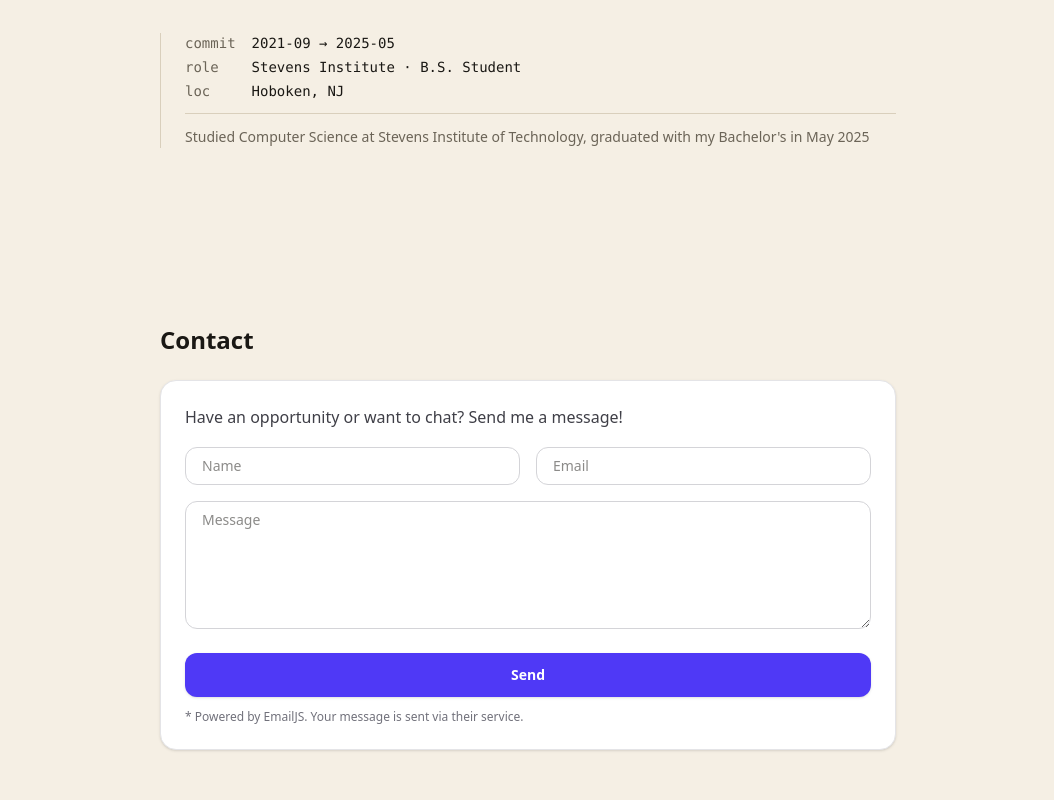
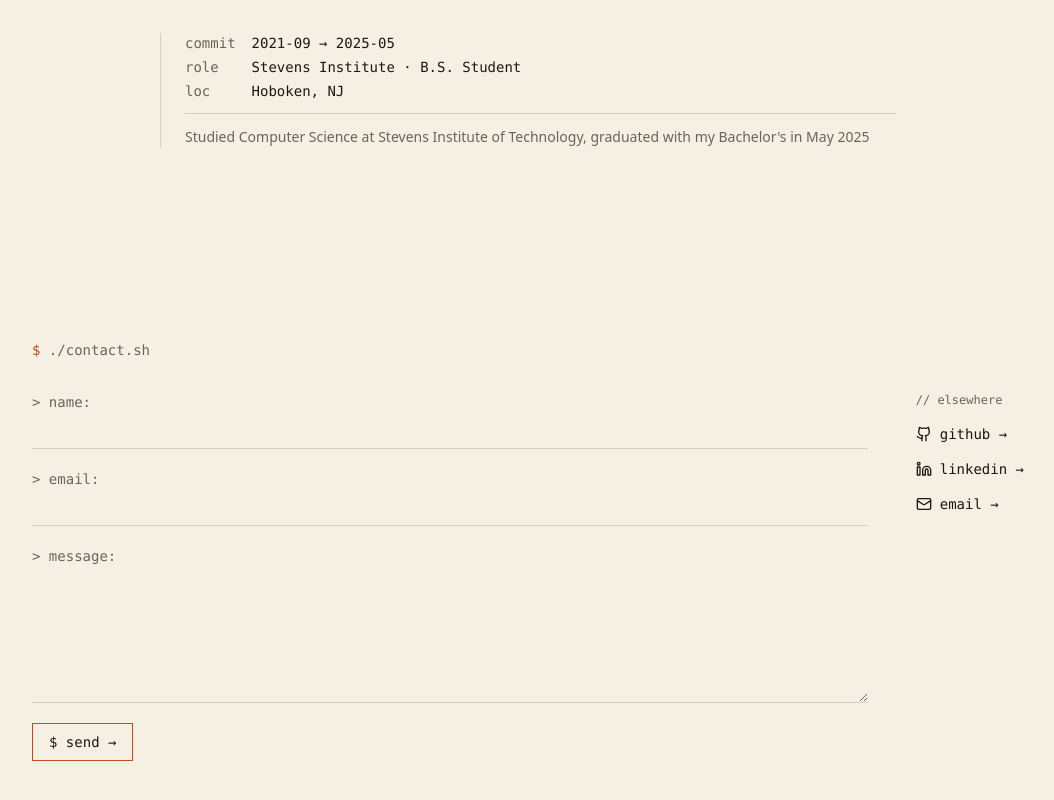
Before and after one commit to ahing1/Portfolio, a React (Vite) app: page / in a window 1280 px wide. Shown: the part 3518-4318 px from the top of the page, without its empty margins (112-1166 px from the left). Built offline with nearby package versions, Linux system fonts and the light colour scheme.

Commit message:
feat(portfolio): restyle Contact as shell prompt, preserve submit logic

```diff
--- a/src/components/Contact.jsx
+++ b/src/components/Contact.jsx
@@ -1,4 +1,5 @@
-import React, { useRef, useState } from "react";
+import { Github, Linkedin, Mail } from "lucide-react";
+import { useRef, useState } from "react";
 import emailjs from "@emailjs/browser";
 
 export const ContactSection = () => {
@@ -27,99 +28,95 @@ export const ContactSection = () => {
   };
 
   return (
-    <section id="contact" className="mx-auto max-w-3xl px-4 py-20 scroll-mt-24">
-      <h2 className="mb-6 text-2xl font-bold">Contact</h2>
+    <section id="contact" className="mx-auto max-w-5xl px-4 py-24 scroll-mt-20">
+      <h2 className="mb-8 font-mono text-sm text-ink-dim">
+        <span className="text-accent">$</span> ./contact.sh
+      </h2>
 
-      <div className="rounded-2xl border border-zinc-200 bg-white p-6 shadow-sm dark:border-zinc-700 dark:bg-zinc-900">
-        {status.ok ? (
-          <p className="text-green-600 dark:text-green-400 font-medium">
-            Thanks for your message! I'll get back to you soon.
-          </p>
-        ) : (
-          <>
-            <p className="mb-4 text-zinc-700 dark:text-zinc-300">
-              Have an opportunity or want to chat? Send me a message!
+      <div className="grid grid-cols-1 gap-12 md:grid-cols-[1fr_auto]">
+        <div>
+          {status.ok ? (
+            <p className="font-mono text-sm text-ok">
+              ✓ sent — I'll get back to you soon.
             </p>
-
+          ) : (
             <form
               ref={formRef}
               onSubmit={sendEmail}
-              className="grid grid-cols-1 gap-4 md:grid-cols-2"
+              className="space-y-5 font-mono text-sm"
             >
-              <div>
-                <label htmlFor="user_name" className="sr-only">Name</label>
-                <input
-                  id="user_name"
-                  type="text"
-                  name="user_name"
-                  required
-                  autoComplete="name"
-                  placeholder="Name"
-                  className="w-full rounded-xl border border-zinc-300 bg-transparent px-4 py-2 text-sm outline-none focus:ring-2 focus:ring-indigo-500 dark:border-zinc-700"
-                />
-              </div>
+              <Field label="> name:" id="user_name" name="user_name" type="text" autoComplete="name" required />
+              <Field label="> email:" id="user_email" name="user_email" type="email" autoComplete="email" required />
+              <Field
+                label="> message:"
+                id="message"
+                name="message"
+                as="textarea"
+                rows={6}
+                required
+              />
+              <input type="text" name="subject" className="hidden" tabIndex={-1} autoComplete="off" />
+              <button
+                type="submit"
+                className="border border-accent px-4 py-2 text-ink transition-colors duration-150 hover:bg-accent hover:text-bg disabled:cursor-not-allowed disabled:opacity-50"
+                disabled={status.sending}
+              >
+                {status.sending ? "$ sending…" : "$ send →"}
+              </button>
+              {status.err && (
+                <p className="text-warn">! {String(status.err)}</p>
+              )}
+            </form>
+          )}
+        </div>
 
-              <div>
-                <label htmlFor="user_email" className="sr-only">Email</label>
-                <input
-                  id="user_email"
-                  type="email"
-                  name="user_email"
-                  required
-                  autoComplete="email"
-                  placeholder="Email"
-                  className="w-full rounded-xl border border-zinc-300 bg-transparent px-4 py-2 text-sm outline-none focus:ring-2 focus:ring-indigo-500 dark:border-zinc-700"
-                />
-              </div>
-
-              <div className="md:col-span-2">
-                <label htmlFor="message" className="sr-only">Message</label>
-                <textarea
-                  id="message"
-                  name="message"
-                  required
-                  placeholder="Message"
-                  className="h-32 w-full rounded-xl border border-zinc-300 bg-transparent px-4 py-2 text-sm outline-none focus:ring-2 focus:ring-indigo-500 dark:border-zinc-700"
-                />
-              </div>
-
-              {/* Honeypot anti-spam (EmailJS ignores it if filled) */}
-              <input type="text" name="subject" className="hidden" tabIndex={-1} autoComplete="off" />
-
-              <div className="md:col-span-2">
-                <button
-                  type="submit"
-                  className="
-                    btn-reset w-full rounded-xl px-6 py-3 text-sm font-semibold
-                    bg-indigo-600 text-white hover:bg-indigo-500
-                    shadow-sm
-                    focus:outline-none focus:ring-2 focus:ring-indigo-500 focus:ring-offset-2
-                    focus:ring-offset-white
-
-                    dark:bg-indigo-500 dark:hover:bg-indigo-400
-                    dark:shadow-[0_0_0_1px_rgba(255,255,255,0.10),0_10px_30px_rgba(0,0,0,0.45)]
-                    dark:focus:ring-offset-zinc-900
-                  "
-                >
-                  {status.sending ? "Sending…" : "Send"}
-                </button>
-              </div>
-            </form>
-
-            {status.err && (
-              <p className="mt-3 text-sm text-rose-600 dark:text-rose-400">
-                {String(status.err)}
-              </p>
-            )}
-
-            <p className="mt-3 text-xs text-zinc-500">
-              * Powered by EmailJS. Your message is sent via their service.
-            </p>
-          </>
-        )}
+        <aside className="font-mono text-sm">
+          <h3 className="mb-4 text-xs text-ink-dim">// elsewhere</h3>
+          <ul className="space-y-3">
+            <li>
+              <a href="https://github.com/ahing1" target="_blank" rel="noreferrer" className="inline-flex items-center gap-2 hover:text-accent">
+                <Github className="h-4 w-4" /> github →
+              </a>
+            </li>
+            <li>
+              <a href="https://www.linkedin.com/in/andrew-hing21/" target="_blank" rel="noreferrer" className="inline-flex items-center gap-2 hover:text-accent">
+                <Linkedin className="h-4 w-4" /> linkedin →
+              </a>
+            </li>
+            <li>
+              <a href="mailto:ahing910@gmail.com" className="inline-flex items-center gap-2 hover:text-accent">
+                <Mail className="h-4 w-4" /> email →
+              </a>
+            </li>
+          </ul>
+        </aside>
       </div>
     </section>
   );
-}
+};
+
+const Field = ({ label, id, name, type = "text", as = "input", rows, autoComplete, required }) => {
+  const cls =
+    "block w-full border-0 border-b border-rule bg-transparent py-1.5 font-mono text-sm text-ink outline-none focus:border-b-2 focus:border-accent placeholder:text-ink-dim/60";
+  return (
+    <div>
+      <label htmlFor={id} className="mb-1 block text-ink-dim">
+        {label}
+      </label>
+      {as === "textarea" ? (
+        <textarea id={id} name={name} rows={rows} required={required} className={cls} />
+      ) : (
+        <input
+          id={id}
+          name={name}
+          type={type}
+          required={required}
+          autoComplete={autoComplete}
+          className={cls}
+        />
+      )}
+    </div>
+  );
+};
 
 export default ContactSection;
```
